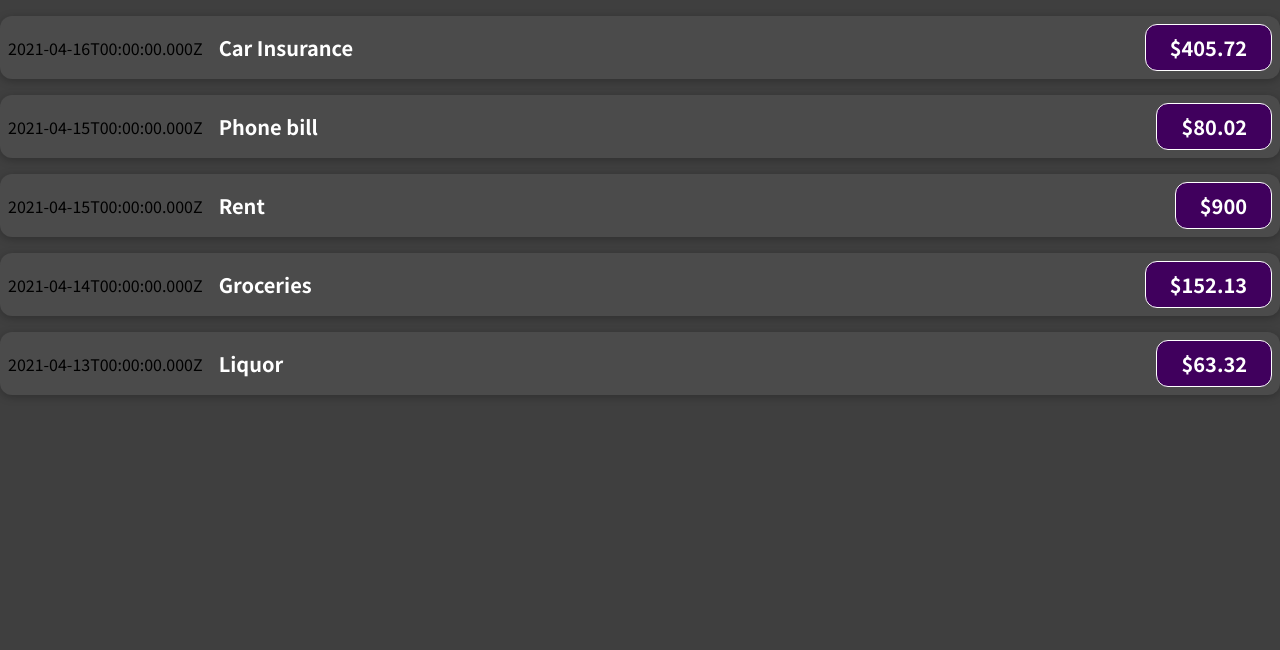
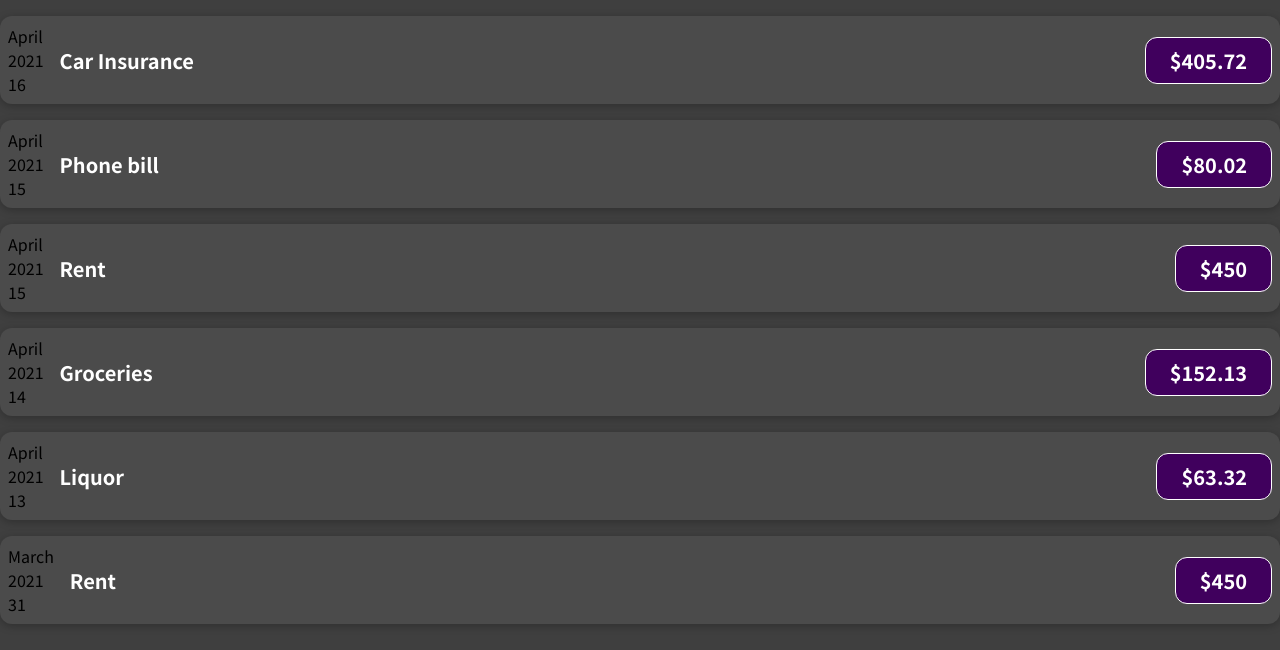
Before and after one commit to johnny-prencipe/expense-tracker, a React (Create React App) app: page / in a window 1280 px wide. Shown: the top 650 px of the page. Built offline with nearby package versions, Linux system fonts and the light colour scheme.

Commit message:
remove local lint (using global), improve date display

```diff
--- a/src/App.jsx
+++ b/src/App.jsx
@@ -6,9 +6,10 @@ export default function App() {
   const expenses = [
     { date: new Date(2021, 3, 16), title: "Car Insurance", amount: 405.72 },
     { date: new Date(2021, 3, 15), title: "Phone bill", amount: 80.02 },
-    { date: new Date(2021, 3, 15), title: "Rent", amount: 900.0 },
+    { date: new Date(2021, 3, 15), title: "Rent", amount: 450.0 },
     { date: new Date(2021, 3, 14), title: "Groceries", amount: 152.13 },
     { date: new Date(2021, 3, 13), title: "Liquor", amount: 63.32 },
+    { date: new Date(2021, 2, 31), title: "Rent", amount: 450.0 },
   ];
   return (
     <div>
@@ -37,6 +38,11 @@ export default function App() {
         title={expenses[4].title}
         amount={expenses[4].amount}
       />
+      <ExpenseItem
+        date={expenses[5].date}
+        title={expenses[5].title}
+        amount={expenses[5].amount}
+      />
     </div>
   );
 }
--- a/src/components/ExpenseItem.jsx
+++ b/src/components/ExpenseItem.jsx
@@ -1,9 +1,17 @@
 import "./ExpenseItem.css";
 
 export default function ExpenseItem(props) {
+  const month = props.date.toLocaleString("en-us", { month: "long" });
+  const day = props.date.toLocaleString("en-us", { day: "2-digit" });
+  const year = props.date.getFullYear();
+
   return (
     <div className="expense-item">
-      <div>{props.date.toISOString()}</div>
+      <div>
+        <div>{month}</div>
+        <div>{year}</div>
+        <div>{day}</div>
+      </div>
       <div className="expense-item__description">
         <h2>{props.title}</h2>
         <div className="expense-item__price">${props.amount}</div>
```
Also changed, not shown: package.json (+7 -18 lines), 2 other files (tests, documents, lock files or other folders).
